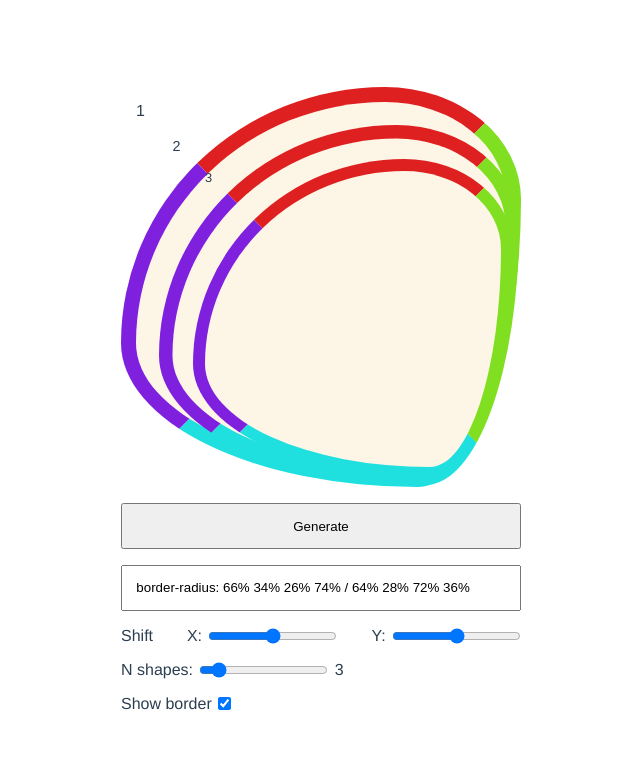
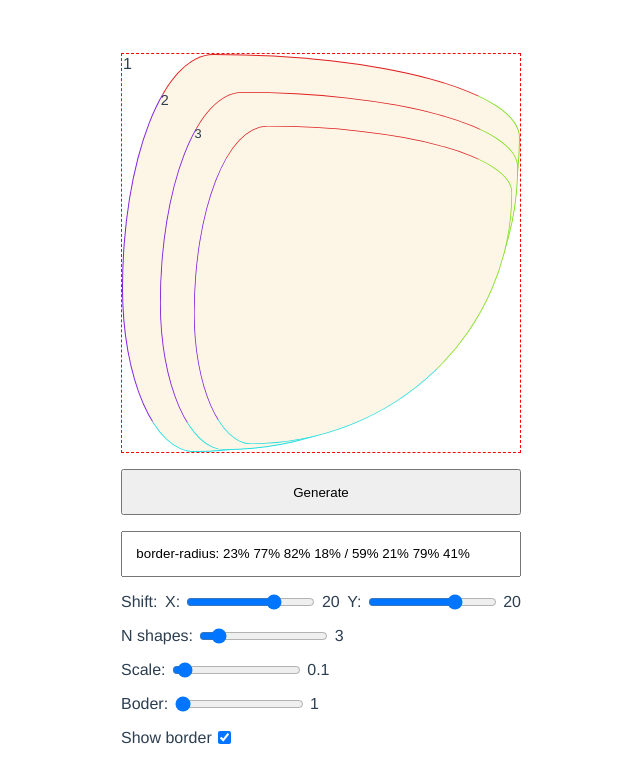
Before and after one commit to maxzz/border-radius-generator, a Vue app: page / in a window 1280 px wide. Shown: the top 782 px of the page, without its empty margins (319-959 px from the left). Built offline with nearby package versions, Linux system fonts and the light colour scheme.

Commit message:
feature: add more controls

```diff
--- a/src/App.vue
+++ b/src/App.vue
@@ -2,7 +2,7 @@
     <main>
         <!-- <div class="blob-show blob-borders-0" :style="{borderRadius: generatedCss}"></div> -->
 
-        <div class="blob-wrap">
+        <div class="blob-wrap" :style="{'--border-width': `${options.borderWidth}px`}">
             <div v-for="item of Number(options.shapes)" :key="item" class="blob-show2"
                 :style="{
                     borderRadius: generatedCss,
@@ -19,13 +19,21 @@
         <input type="text" :value="generatedTxt" readonly>
 
         <div class="control-row">
-            <span>Shift</span>
-            <label>X: <input type="range"></label>
-            <label>Y: <input type="range"></label>
+            <span>Shift:</span>
+            <label>X: <input type="range" min="-50" max="50" step="1" v-model="options.shiftX">{{options.shiftX}}</label>
+            <label>Y: <input type="range" min="-50" max="50" step="1" v-model="options.shiftY">{{options.shiftY}}</label>
         </div>
 
         <div class="control-row">
             <label>N shapes: <input type="range" min="1" max="20" step="1" v-model="options.shapes">{{options.shapes}}</label>
+        </div>
+
+        <div class="control-row">
+            <label>Scale: <input type="range" min=".001" max="2" step=".001" v-model="options.scale">{{options.scale}}</label>
+        </div>
+
+        <div class="control-row">
+            <label>Boder: <input type="range" min="1" max="40" step="1" v-model="options.borderWidth">{{options.borderWidth}}</label>
         </div>
 
         <div class="control-row">
@@ -58,13 +66,15 @@
 
     export default {
         setup() {
-            const generatedCss = ref(generateShape());
+            const generatedCss = ref('23% 77% 82% 18% / 59% 21% 79% 41%'); // ref(generateShape());
             const generatedTxt = computed(() => generatedCss.value ? `border-radius: ${generatedCss.value}` : '');
 
             const options = reactive({
                 shapes: 3,
-                centerX: 0,
-                centerY: 0,
+                borderWidth: 1,
+                scale: .1,
+                shiftX: 20,
+                shiftY: 20,
                 showBorder: true,
             });
 
@@ -74,7 +84,7 @@
 
             function getItemTransform(num) {
                 let idx = num - 1;
-                return `scale(${1 - .1 * idx})  translate(${20 * idx}px, ${20 * idx}px)`;
+                return `scale(${1 - options.scale * idx})  translate(${options.shiftX * idx}px, ${options.shiftY * idx}px)`;
             }
 
             function onGenerate() {
@@ -142,17 +152,18 @@
         border-left: 5px solid hsl(120, 100%, 50%);
     }
 
+    .blob-borders {
+        border-top: var(--border-width) solid hsl(0, 75%, 50%);
+        border-right: var(--border-width) solid hsl(90, 75%, 50%);
+        border-bottom: var(--border-width) solid hsl(180, 75%, 50%);
+        border-left: var(--border-width) solid hsl(270, 75%, 50%);
+    }
+
     .blob-wrap {
         position: relative;
         width: 400px;
         height: 400px;
-    }
-
-    .blob-borders {
-        border-top: 15px solid hsl(0, 75%, 50%);
-        border-right: 15px solid hsl(90, 75%, 50%);
-        border-bottom: 15px solid hsl(180, 75%, 50%);
-        border-left: 15px solid hsl(270, 75%, 50%);
+        border: 1px dashed red;
     }
 
     .blob-show2 {
```
Also changed, not shown: src/assets/renders/2020-12-16_4-05-10.png (added).
